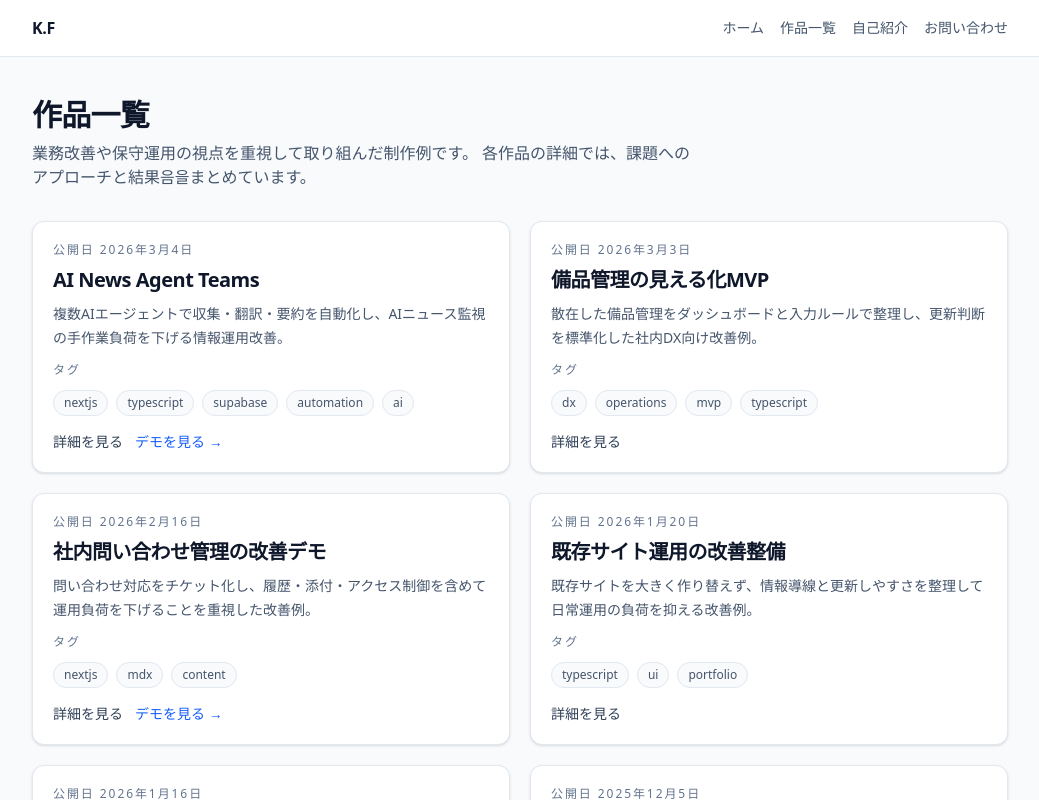
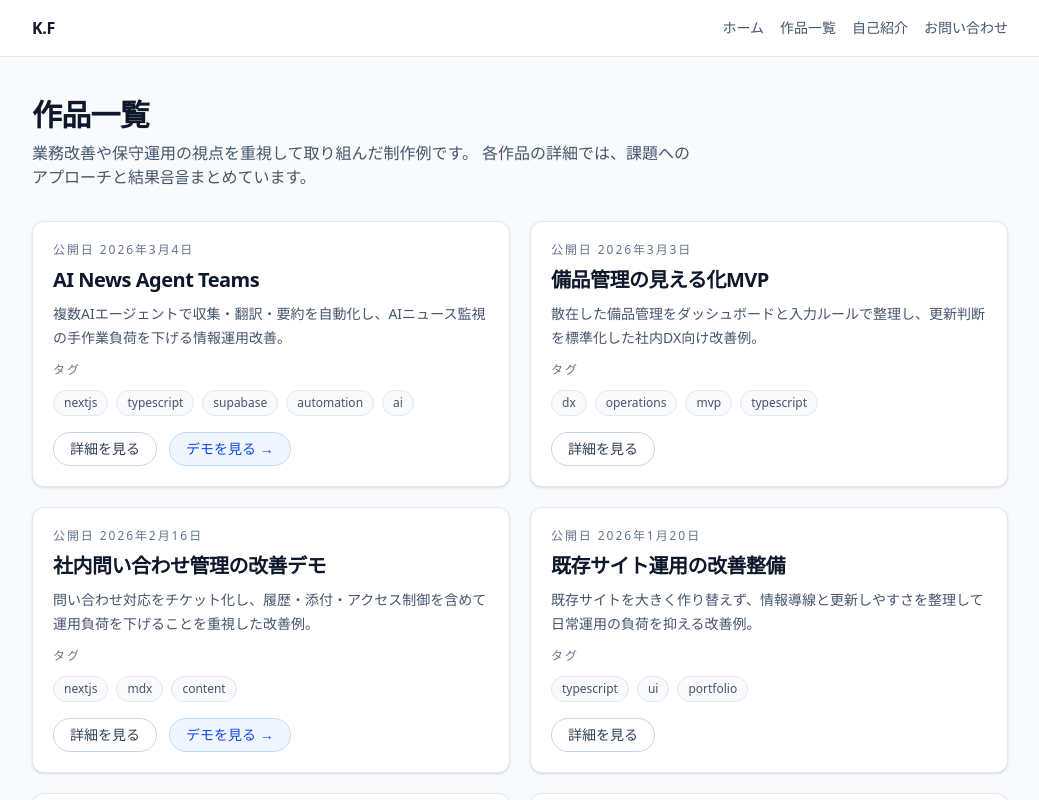
Before and after one commit to Kujara-jp/portfolio-idea-003, a Next.js app: page /projects in a window 1280 px wide. Shown: the top 800 px of the page, without its empty margins (120-1159 px from the left). Built offline with nearby package versions, Linux system fonts and the light colour scheme.

Commit message:
style: 詳細/デモボタンをボタン形式に変更

```diff
--- a/src/app/projects/page.tsx
+++ b/src/app/projects/page.tsx
@@ -47,7 +47,7 @@ export default async function ProjectsPage() {
             <div className="mt-4 flex flex-wrap gap-3">
               <Link
                 href={`/projects/${project.slug}`}
-                className="inline-block text-sm font-medium text-slate-700 hover:text-slate-900"
+                className="inline-flex items-center rounded-full border border-slate-300 px-4 py-1.5 text-sm font-medium text-slate-700 transition-colors hover:bg-slate-100"
               >
                 詳細を見る
               </Link>
@@ -56,7 +56,7 @@ export default async function ProjectsPage() {
                   href={project.demoUrl}
                   target="_blank"
                   rel="noopener noreferrer"
-                  className="inline-block text-sm font-medium text-blue-600 hover:text-blue-800"
+                  className="inline-flex items-center rounded-full border border-blue-200 bg-blue-50 px-4 py-1.5 text-sm font-medium text-blue-700 transition-colors hover:bg-blue-100"
                 >
                   デモを見る →
                 </a>
```
